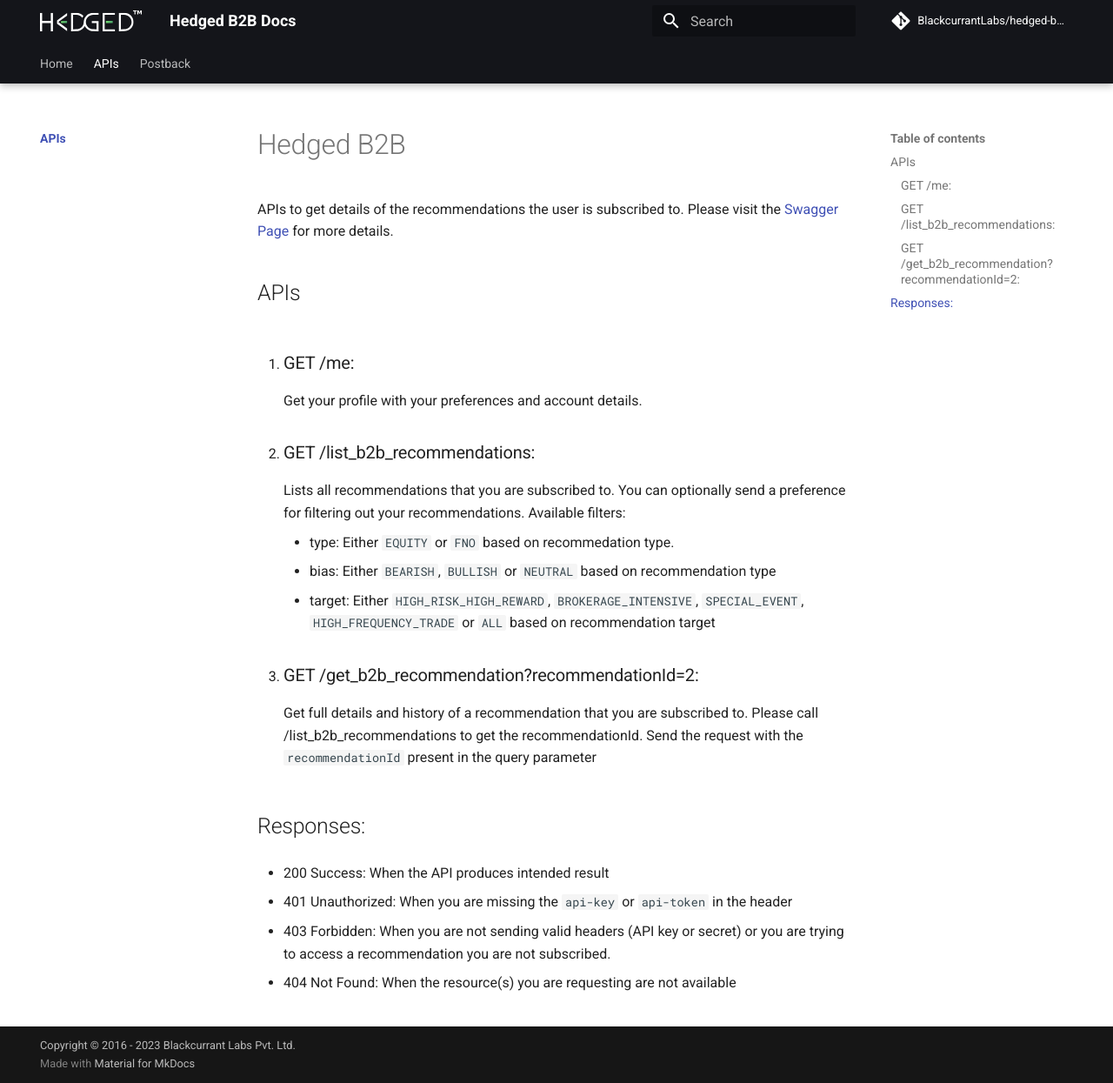
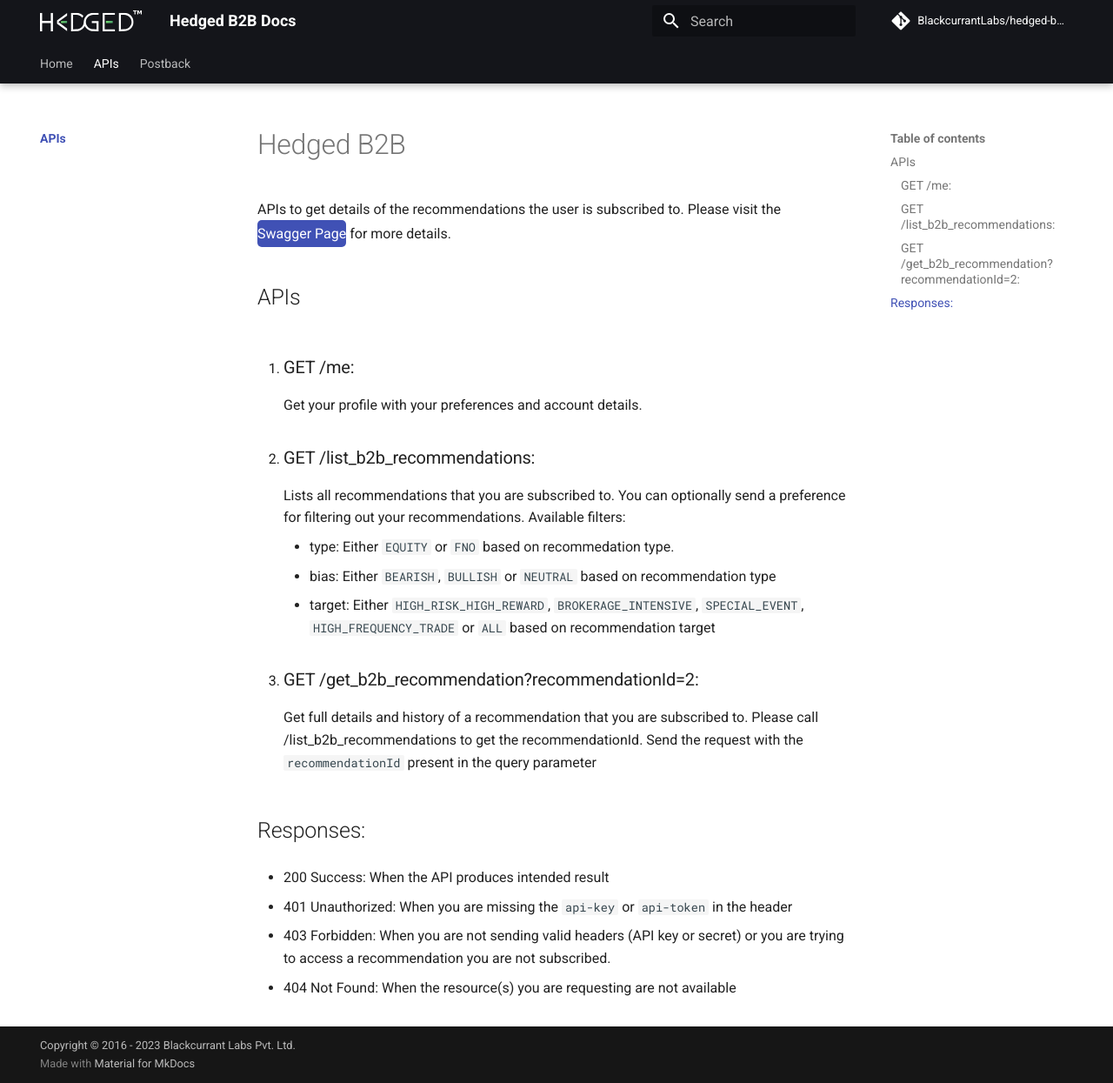
Before and after one commit to BlackcurrantLabs/hedged-b2b, an MkDocs documentation site: the page built from docs/APIs/index.md, in a window 1280 px wide and 1245 px high. Shown: the whole window at 87% size. Built offline with MkDocs 1.6.1 and Material for MkDocs 9.7.7, drawn with Linux system fonts in a browser that asks for light colours; comment, search, counter and statistics services are not loaded.

Commit message:
trying out to putting a button on swagger

```diff
--- a/docs/APIs/index.md
+++ b/docs/APIs/index.md
@@ -1,6 +1,6 @@
 # Hedged B2B
 APIs to get details of the recommendations the user is subscribed to.
-Please visit the [Swagger Page](https://api.core.hedged.online/b2b-swagger/) for more details.
+Please visit the <a href="https://api.core.hedged.online/b2b-swagger/"><button style="unset:all; padding-block: 0.3rem; border-radius: 5px; background-color:#4051b5; color:white; cursor:pointer;" onMouseHover="this.style.color='#00c753">Swagger Page</button></a> for more details.
 
 ## APIs
 1. ### GET /me:
```
